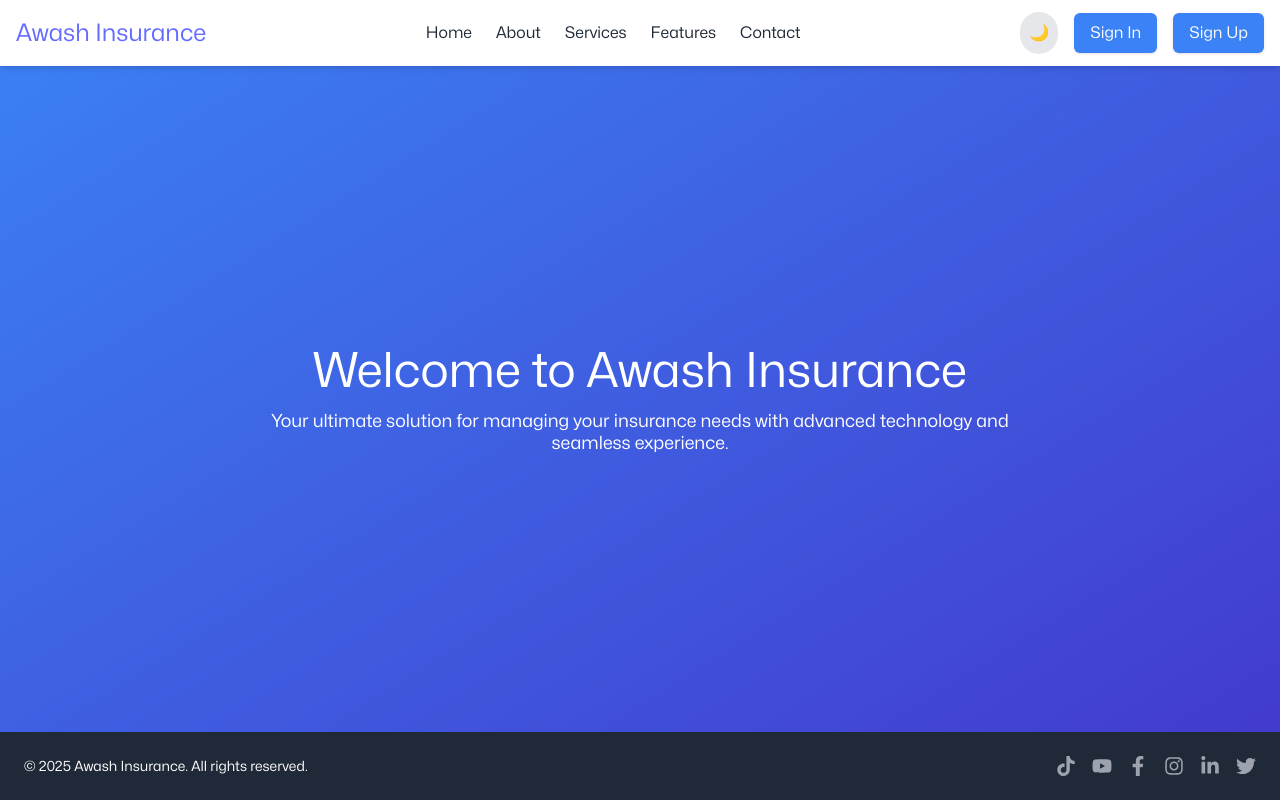
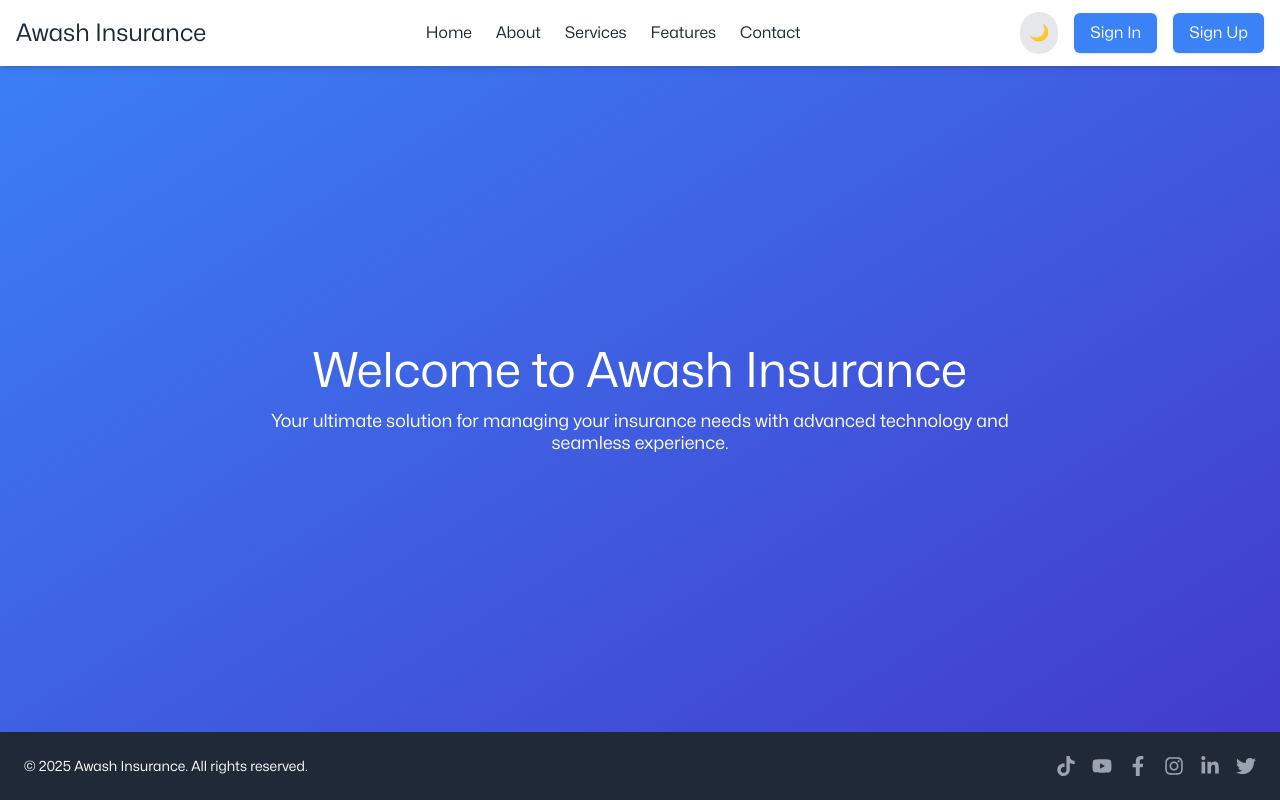
Before and after one commit to sannegash/AI_frontend, a React (Vite) app: page / in a window 1280 px wide. Shown: the top 800 px of the page. Built offline with nearby package versions, Linux system fonts and the light colour scheme.

Commit message:
fixed usernavbar home link

```diff
--- a/src/App.jsx
+++ b/src/App.jsx
@@ -33,7 +33,7 @@ function App() {
 
         {/* Protected Routes */}
         <Route
-          path="/NewCustomerData"
+          path="/newcustomerdata"
           element={
             <PrivateRoute>
               <NewCustomerData />
@@ -113,7 +113,7 @@ function App() {
           }
         />
         <Route
-          path="/riskassesment"
+          path="/riskassessment"
           element={
             <PrivateRoute>
               <RiskAssessment />
--- a/src/components/Navbar.jsx
+++ b/src/components/Navbar.jsx
@@ -1,11 +1,12 @@
 import React, { useState, useEffect } from "react";
-import { Link, useLocation } from "react-router-dom";
+import { Link, useLocation, useNavigate } from "react-router-dom";
 
 const Navbar = ({ loggedInUser }) => {
   const [darkMode, setDarkMode] = useState(false);
   const [dropdownOpen, setDropdownOpen] = useState(false);
 
-  const location = useLocation(); // Get the current location (route)
+  const location = useLocation();
+  const navigate = useNavigate();
 
   const toggleDarkMode = () => {
     setDarkMode(!darkMode);
@@ -25,24 +26,22 @@ const Navbar = ({ loggedInUser }) => {
     return () => window.removeEventListener("resize", handleResize);
   }, []);
 
-  // Handle Sign Out
-  const handleSignOut = () => {
-    sessionStorage.removeItem("username");
-    sessionStorage.removeItem("authToken");
-    window.location.reload(); // Redirect to home or login page
+  // Handle Logo Click - Redirect to Home
+  const handleLogoClick = () => {
+    navigate("/");
   };
 
-  // Check if we are on the sign-in or sign-up page
   const isAuthPage = location.pathname === "/signin" || location.pathname === "/signup";
 
   return (
     <nav className="bg-white dark:bg-gray-800 text-gray-800 dark:text-gray-200 shadow-md fixed top-0 w-full z-10">
-      {/* Navbar Container */}
       <div className="container mx-auto px-4 py-3 flex justify-between items-center">
-
-        {/* Logo Text */}
-        <div className="text-2xl font-bold text-gray-800 dark:text-gray-200 cursor-pointer">
-          <Link to="/">Awash Insurance</Link>
+        {/* Logo */}
+        <div
+          onClick={handleLogoClick}
+          className="text-2xl font-bold text-gray-800 dark:text-gray-200 cursor-pointer"
+        >
+          Awash Insurance
         </div>
 
         {/* Desktop Menu Links */}
@@ -76,7 +75,7 @@ const Navbar = ({ loggedInUser }) => {
           </ul>
         )}
 
-        {/* Right-side buttons */}
+        {/* Right-Side Buttons */}
         <div className="hidden md:flex items-center space-x-4 md:order-3">
           <button
             onClick={toggleDarkMode}
@@ -89,18 +88,15 @@ const Navbar = ({ loggedInUser }) => {
             )}
           </button>
 
-          {/* If user is logged in, show username and avatar */}
           {loggedInUser ? (
             <div className="relative flex items-center space-x-2 cursor-pointer" onClick={toggleDropdown}>
               <div className="w-8 h-8 rounded-full overflow-hidden flex items-center justify-center bg-blue-500 text-white">
-                {/* Avatar emoji */}
                 <span className="text-lg">{loggedInUser.username[0]}</span>
               </div>
               <div className="text-sm font-semibold text-gray-700 dark:text-gray-200">
                 {loggedInUser.username}
               </div>
 
-              {/* Dropdown Menu */}
               {dropdownOpen && (
                 <div className="absolute right-0 mt-2 w-48 bg-white dark:bg-gray-700 shadow-lg rounded-lg py-2">
                   <Link
@@ -110,7 +106,10 @@ const Navbar = ({ loggedInUser }) => {
                     Account Management
                   </Link>
                   <button
-                    onClick={handleSignOut}
+                    onClick={() => {
+                      sessionStorage.clear();
+                      navigate("/signin");
+                    }}
                     className="w-full text-left px-4 py-2 text-red-600 dark:text-red-400 hover:bg-gray-100 dark:hover:bg-gray-600"
                   >
                     Sign Out
--- a/src/components/PrivateRoute.jsx
+++ b/src/components/PrivateRoute.jsx
@@ -1,17 +1,17 @@
 import React from "react";
 import { Navigate, useLocation } from "react-router-dom";
 
-// This component will be used to protect pages
+// PrivateRoute Component for protecting routes
 const PrivateRoute = ({ children }) => {
   const location = useLocation();
-  const username = sessionStorage.getItem("username");
+  const username = sessionStorage.getItem("username"); // Check if the user is logged in
 
-  // If there's no username (meaning the user is not logged in), redirect to the sign-in page
+  // Redirect to the sign-in page if not logged in
   if (!username) {
-    return <Navigate to="/signin" state={{ from: location }} replace />;
+    return <Navigate to="/signin" state={{ from: location.pathname }} replace />;
   }
 
-  // If logged in, render the requested page
+  // Render the protected content if logged in
   return children;
 };
 
--- a/src/components/Usernavbar.jsx
+++ b/src/components/Usernavbar.jsx
@@ -12,7 +12,7 @@ const UserNavbar = () => {
   useEffect(() => {
     // Fetch role, username, and tokens from sessionStorage
     const username = sessionStorage.getItem("username");
-    const role = sessionStorage.getItem("role");  // Fetch the role (e.g., "customer", "underwriter", etc.)
+    const role = sessionStorage.getItem("role"); // Fetch the role (e.g., "customer", "underwriter", etc.)
     const accessToken = sessionStorage.getItem("access");
     const refreshToken = sessionStorage.getItem("refresh");
 
@@ -63,12 +63,11 @@ const UserNavbar = () => {
   // Check if we are on the sign-in or sign-up page
   const isAuthPage = location.pathname === "/signin" || location.pathname === "/signup";
 
-  // Determine if the user is logged in and render the appropriate link
+  // Home Link based on user role
   const homeLink = loggedInUser ? (
-    // Redirect to the appropriate home page based on the user role
     <Link
       to={
-        loggedInUser.role === "newcustomer"
+        loggedInUser.role === "new_customer"
           ? "/customerhome"
           : loggedInUser.role === "underwriter"
           ? "/underwriterhome"
@@ -81,7 +80,6 @@ const UserNavbar = () => {
       Awash Insurance
     </Link>
   ) : (
-    // If the user is not logged in, show the homepage link
     <Link
       to="/"
       className="text-2xl font-bold text-gray-800 dark:text-gray-200 cursor-pointer"
@@ -94,7 +92,6 @@ const UserNavbar = () => {
     <nav className="bg-white dark:bg-gray-800 text-gray-800 dark:text-gray-200 shadow-md fixed top-0 w-full z-10">
       {/* Navbar Container */}
       <div className="container mx-auto px-4 py-3 flex justify-between items-center">
-
         {/* Logo Text - Conditionally Rendered */}
         {homeLink}
 
--- a/src/pages/CustomerHome.jsx
+++ b/src/pages/CustomerHome.jsx
@@ -1,4 +1,3 @@
-import Navbar from "../components/Navbar";
 import Footer from "../components/Footer";
 import React from "react";
 import { useNavigate } from "react-router-dom";
@@ -12,7 +11,7 @@ const Sidebar = () => {
       <h2 className="text-xl font-semibold mb-4">Menu</h2>
       <button
         className="w-full py-2 px-4 bg-blue-500 text-white rounded mb-4 hover:bg-blue-600"
-        onClick={() => navigate("/")}
+        onClick={() => navigate("/NewCustomerData")}
       >
         Request Underwriter
       </button>
```
